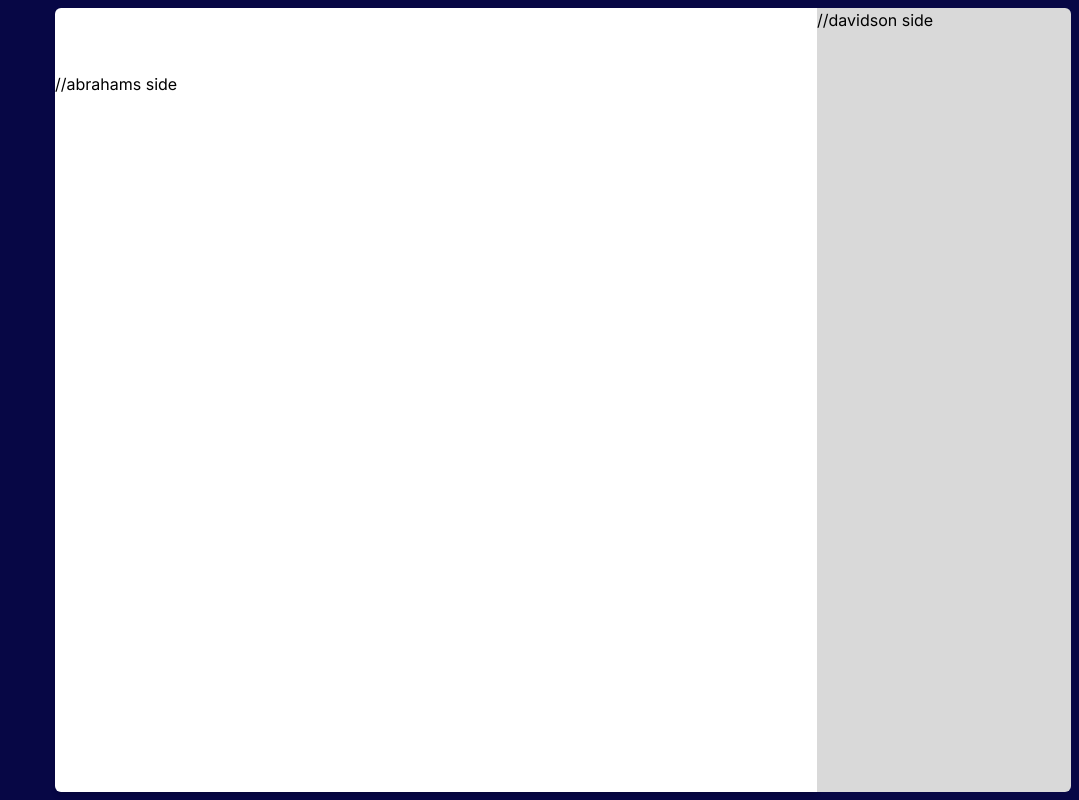
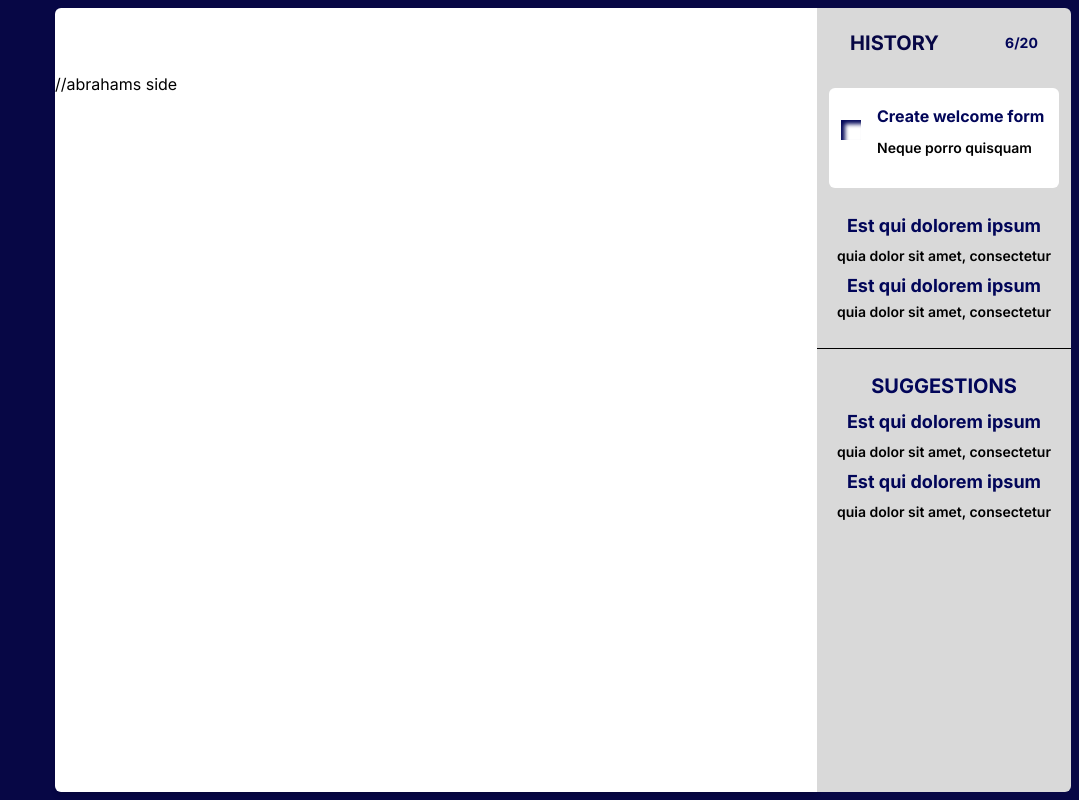
Before and after one commit to Bukasuji/menthpath-ui, a Next.js app: page / in a window 1280 px wide. Shown: the whole page, without its empty margins (201-1280 px from the left). Built offline with nearby package versions, Linux system fonts and the light colour scheme.

Commit message:
Added the History compnent

```diff
--- a/src/app/page.js
+++ b/src/app/page.js
@@ -1,31 +1,30 @@
+import History from "@/components/History";
 import Head from "next/head";
 import React from "react";
 
 export default function Home() {
-
   return (
     <div className="">
       <Head>
         <title>Menthpath Ai</title>
         <meta name="An ai for answering career questions" content="home page" />
         <link rel="icon" href="/favicon.ico" />
-          <link href="https://fonts.googleapis.com/css2?family=Montserrat:wght@100;200;300;400;500;600;700;800;900&display=swap" rel="stylesheet"></link>
+        <link
+          href="https://fonts.googleapis.com/css2?family=Montserrat:wght@100;200;300;400;500;600;700;800;900&display=swap"
+          rel="stylesheet"
+        ></link>
       </Head>
       <div className=" bg-[#070745] h-screen w-screen py-2 pl-64 pr-2">
-
         <div className="flex h-[100%]">
           <div class="bg-white py-16 h-[100%] w-[75%] rounded-l-md shadow-md">
             //abrahams side
           </div>
 
           <div class="bg-[#d9d9d9] w-[25%] h-[100%] rounded-r-md">
-                  //davidson side
+            <History />
           </div>
-
         </div>
-
       </div>
-
     </div>
   );
 }
--- /dev/null
+++ b/src/components/History.jsx
@@ -0,0 +1,74 @@
+import React from "react";
+import "./history.css";
+
+const History = () => {
+  return (
+    <div className="py-5 relative">
+      <div className="flex items-center justify-around">
+        <h2 className="text-[#070745] font-bold text-[20px] history">
+          HISTORY
+        </h2>
+        <h3 className="font-bold text-[14px] leading-[16.9px] text-[#020659]">
+          6/20
+        </h3>
+      </div>
+
+      <div className="flex gap-x-4 w-[230px] px-3 py-4 h-[100px] bg-white absolute  top-20 left-1/2 -translate-x-1/2 rounded-md">
+        <div className="w-[20px] h-[20px] mt-4 shadows"></div>
+
+        <div className="">
+          <h2 className="font-bold text-[16px] leading- text-[#020659]">
+            Create welcome form
+          </h2>
+          <p className="font-semibold text-[14px] text-black leading-10">
+            Neque porro quisquam
+          </p>
+        </div>
+      </div>
+
+      <div className="  w-full absolute top-52  text-center px-1 border-b border-black pb-5">
+        <div className="">
+          <h2 className="font-bold text-[18px] leading-5 text-[#020659]">
+            Est qui dolorem ipsum
+          </h2>
+          <p className="font-semibold text-[14px] leading-10 text-black">
+            quia dolor sit amet, consectetur
+          </p>
+        </div>
+        <div>
+          <h2 className="font-bold text-[18px] leading-5 text-[#020659]">
+            Est qui dolorem ipsum
+          </h2>
+          <p className="font-semibold text-[14px] leading-8 text-black">
+            quia dolor sit amet, consectetur
+          </p>
+        </div>
+      </div>
+      <div className="absolute w-full top-[360px] text-center px-1 pb-5">
+        <div>
+          <h2 className="font-bold text-[20px] mb-2  leading-9 text-[#020659]">
+            SUGGESTIONS
+          </h2>
+        </div>
+        <div className="">
+          <h2 className="font-bold text-[18px] leading-5 text-[#020659]">
+            Est qui dolorem ipsum
+          </h2>
+          <p className="font-semibold text-[14px] leading-10 text-black">
+            quia dolor sit amet, consectetur
+          </p>
+        </div>
+        <div className="">
+          <h2 className="font-bold text-[18px] leading-5 text-[#020659]">
+            Est qui dolorem ipsum
+          </h2>
+          <p className="font-semibold text-[14px] leading-10 text-black">
+            quia dolor sit amet, consectetur
+          </p>
+        </div>
+      </div>
+    </div>
+  );
+};
+
+export default History;
--- /dev/null
+++ b/src/components/history.css
@@ -0,0 +1,3 @@
+.shadows {
+  box-shadow: inset 4px 4px 4px 0px #020659;
+}
```
Also changed, not shown: src/app/layout.js (+7 -7 lines), tailwind.config.js (+7 -7 lines). Lines whose indentation alone changed are shown as unchanged.
